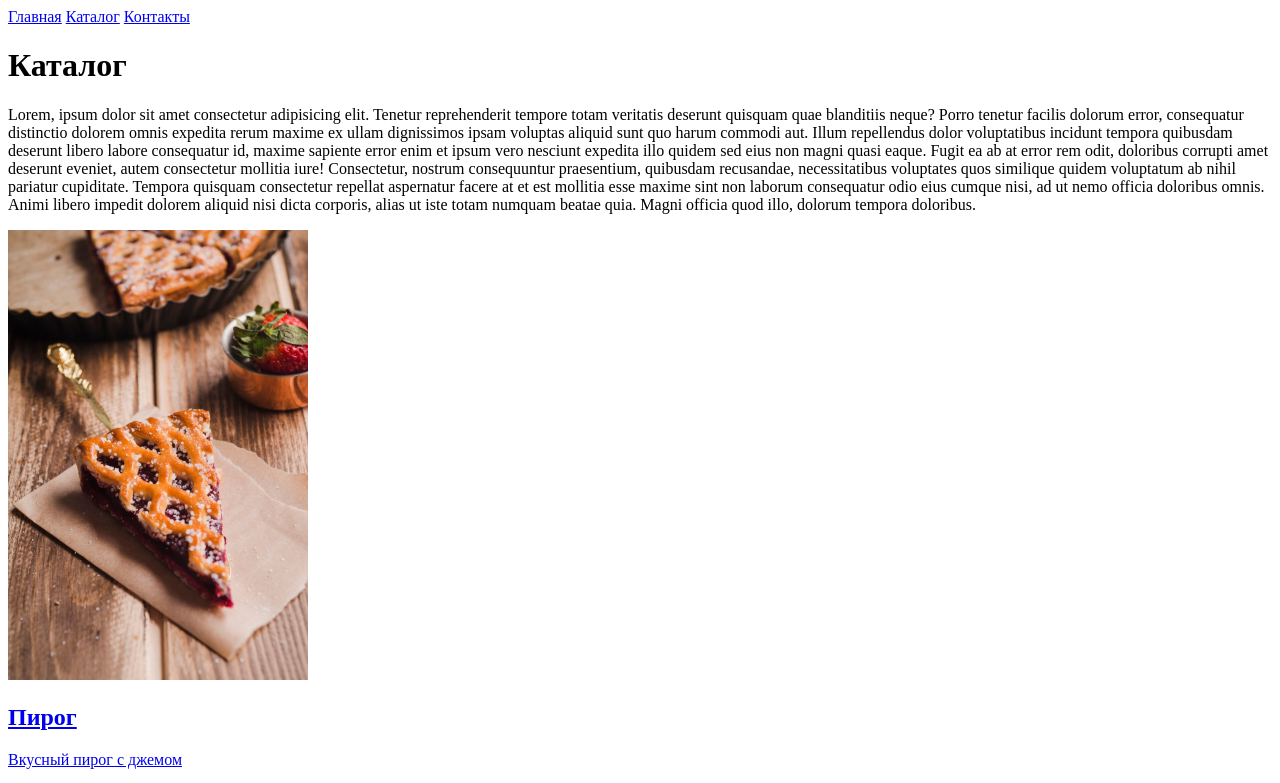
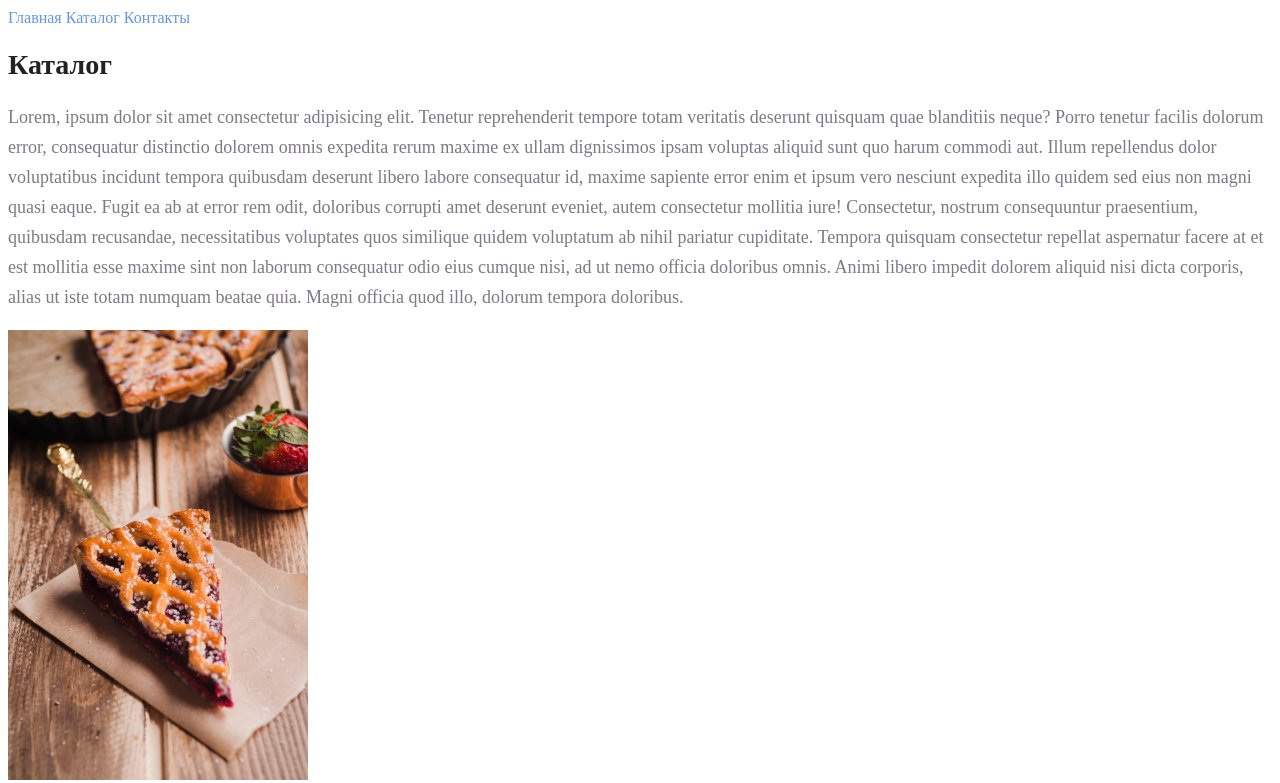
Before and after one commit to Rezzeda/gb-first-project, a plain HTML site: page catalog/catalog.html in a window 1280 px wide. Shown: the top 783 px of the page. Drawn offline with Linux system fonts and the light colour scheme.

Commit message:
added homework2

```diff
--- a/catalog/catalog.html
+++ b/catalog/catalog.html
@@ -5,24 +5,25 @@
     <meta http-equiv="X-UA-Compatible" content="IE=edge">
     <meta name="viewport" content="width=device-width, initial-scale=1.0">
     <title>Каталог</title>
+    <link rel="stylesheet" href="../style.css">
 </head>
 <body>
-    <a href="../index.html">Главная</a>
-    <a href="#">Каталог</a>
-    <a href="#">Контакты</a>
-    <h1>Каталог</h1>
-    <p>Lorem, ipsum dolor sit amet consectetur adipisicing elit. Tenetur reprehenderit tempore totam veritatis deserunt quisquam quae blanditiis neque? Porro tenetur facilis dolorum error, consequatur distinctio dolorem omnis expedita rerum maxime ex ullam dignissimos ipsam voluptas aliquid sunt quo harum commodi aut. Illum repellendus dolor voluptatibus incidunt tempora quibusdam deserunt libero labore consequatur id, maxime sapiente error enim et ipsum vero nesciunt expedita illo quidem sed eius non magni quasi eaque. Fugit ea ab at error rem odit, doloribus corrupti amet deserunt eveniet, autem consectetur mollitia iure! Consectetur, nostrum consequuntur praesentium, quibusdam recusandae, necessitatibus voluptates quos similique quidem voluptatum ab nihil pariatur cupiditate. Tempora quisquam consectetur repellat aspernatur facere at et est mollitia esse maxime sint non laborum consequatur odio eius cumque nisi, ad ut nemo officia doloribus omnis. Animi libero impedit dolorem aliquid nisi dicta corporis, alias ut iste totam numquam beatae quia. Magni officia quod illo, dolorum tempora doloribus.</p>
+    <a href="../index.html" class="menu-link">Главная</a>
+    <a href="#" class="menu-link">Каталог</a>
+    <a href="#" class="menu-link">Контакты</a>
+    <h1 class="title">Каталог</h1>
+    <p class="text">Lorem, ipsum dolor sit amet consectetur adipisicing elit. Tenetur reprehenderit tempore totam veritatis deserunt quisquam quae blanditiis neque? Porro tenetur facilis dolorum error, consequatur distinctio dolorem omnis expedita rerum maxime ex ullam dignissimos ipsam voluptas aliquid sunt quo harum commodi aut. Illum repellendus dolor voluptatibus incidunt tempora quibusdam deserunt libero labore consequatur id, maxime sapiente error enim et ipsum vero nesciunt expedita illo quidem sed eius non magni quasi eaque. Fugit ea ab at error rem odit, doloribus corrupti amet deserunt eveniet, autem consectetur mollitia iure! Consectetur, nostrum consequuntur praesentium, quibusdam recusandae, necessitatibus voluptates quos similique quidem voluptatum ab nihil pariatur cupiditate. Tempora quisquam consectetur repellat aspernatur facere at et est mollitia esse maxime sint non laborum consequatur odio eius cumque nisi, ad ut nemo officia doloribus omnis. Animi libero impedit dolorem aliquid nisi dicta corporis, alias ut iste totam numquam beatae quia. Magni officia quod illo, dolorum tempora doloribus.</p>
     <a href="#"><img src="../img/slice-tasty-tart-with-jam_23-2147802436.jpg" width="300" alt="Пирог">
-        <h2>Пирог</h2>
-        <p>Вкусный пирог с джемом</p>
+        <h2 class="product-name">Пирог</h2>
+        <p class="text">Вкусный пирог с джемом</p>
     </a>
     <a href="#"><img src="../img/tasty-donuts-with-colorful-sprinkles_23-2147802399.jpg" width="300" alt="Пончики">
-        <h2>Пончики</h2>
-        <p>Вкусные пончики</p>
+        <h2 class="product-name">Пончики</h2>
+        <p class="text">Вкусные пончики</p>
     </a>
     <a href="#"><img src="../img/top-view-vegan-baked-products-arrangement_23-2150165991.jpg" width="300" alt="Круассаны">
-        <h2>Круассаны</h2>
-        <p>Вкусные Круассаны с шоколадом</p>
+        <h2 class="product-name">Круассаны</h2>
+        <p class="text">Вкусные Круассаны с шоколадом</p>
     </a>
 </body>
 </html>
--- /dev/null
+++ b/style.css
@@ -0,0 +1,32 @@
+a {
+    text-decoration: none;
+}
+
+.menu-link {
+    color: cornflowerblue;
+    font-size: 16px;
+    line-height: 20px;
+}
+
+.title {
+    color: #222222;
+    font-size: 28px;
+    line-height: 36px;
+    font-weight: bold;
+}
+
+.text {
+    font-style: normal;
+    font-weight: 300;
+    font-size: 18px;
+    line-height: 30px;
+    color: #7D7987;
+}
+
+.subtitle, .product-name {
+    color: coral;
+    font-style: normal;
+    font-weight: 700;
+    font-size: 36px;
+    line-height: 80px;
+}
```
Also changed, not shown: index.html (+10 -9 lines).
